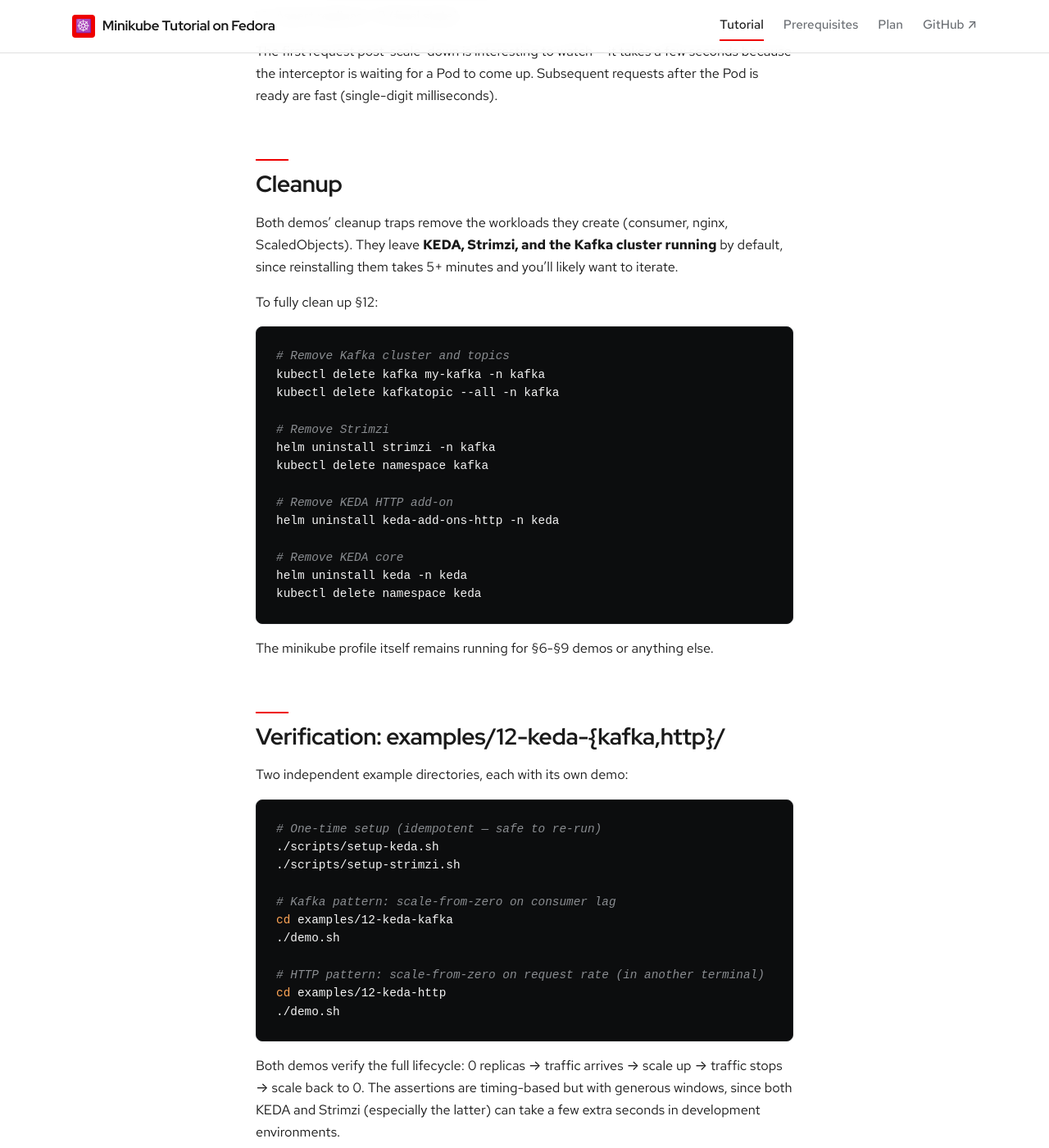
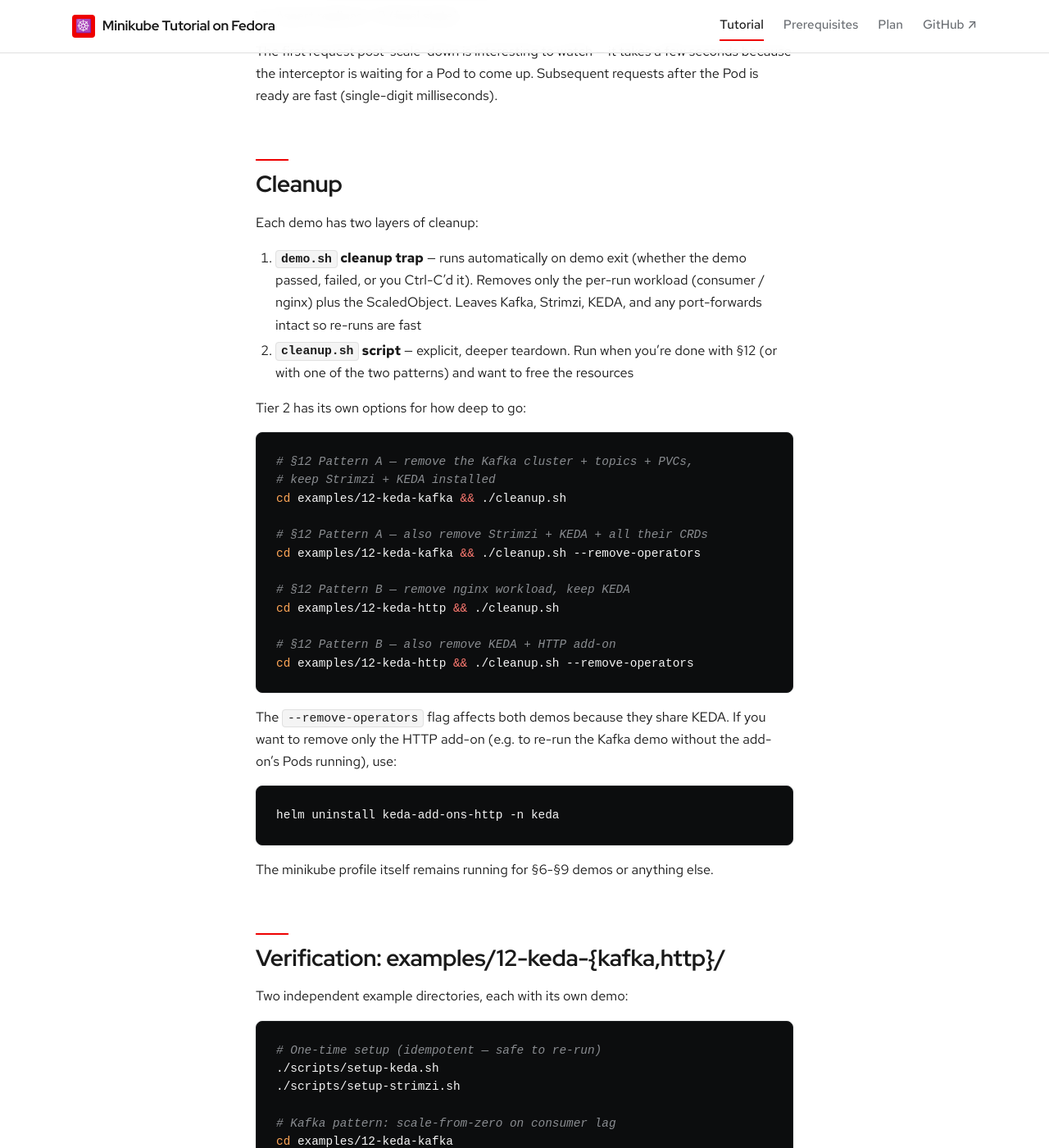
Before and after one commit to patterncatalyst/minikube-on-fedora, a Jekyll site: the page built from _docs/12-keda.md, in a window 1280 px wide and 1400 px high, scrolled down 14305 px. Shown: the whole window at 82% size. Built offline with Jekyll 4.4.1, drawn with Linux system fonts in a browser that asks for light colours; some web fonts are replaced.

Commit message:
fix(§12-http): tighten assertions; add cleanup.sh for §11+§12

````diff
--- a/_docs/12-keda.md
+++ b/_docs/12-keda.md
@@ -644,28 +644,40 @@
 
 ## Cleanup
 
-Both demos' cleanup traps remove the workloads they create
-(consumer, nginx, ScaledObjects). They leave **KEDA, Strimzi,
-and the Kafka cluster running** by default, since reinstalling
-them takes 5+ minutes and you'll likely want to iterate.
+Each demo has two layers of cleanup:
 
-To fully clean up §12:
+1. **`demo.sh` cleanup trap** — runs automatically on demo exit
+   (whether the demo passed, failed, or you Ctrl-C'd it). Removes
+   only the per-run workload (consumer / nginx) plus the
+   ScaledObject. Leaves Kafka, Strimzi, KEDA, and any port-forwards
+   intact so re-runs are fast
+2. **`cleanup.sh` script** — explicit, deeper teardown. Run when
+   you're done with §12 (or with one of the two patterns) and want
+   to free the resources
+
+Tier 2 has its own options for how deep to go:
 
 ```bash
-# Remove Kafka cluster and topics
-kubectl delete kafka my-kafka -n kafka
-kubectl delete kafkatopic --all -n kafka
+# §12 Pattern A — remove the Kafka cluster + topics + PVCs,
+# keep Strimzi + KEDA installed
+cd examples/12-keda-kafka && ./cleanup.sh
 
-# Remove Strimzi
-helm uninstall strimzi -n kafka
-kubectl delete namespace kafka
+# §12 Pattern A — also remove Strimzi + KEDA + all their CRDs
+cd examples/12-keda-kafka && ./cleanup.sh --remove-operators
 
-# Remove KEDA HTTP add-on
+# §12 Pattern B — remove nginx workload, keep KEDA
+cd examples/12-keda-http && ./cleanup.sh
+
+# §12 Pattern B — also remove KEDA + HTTP add-on
+cd examples/12-keda-http && ./cleanup.sh --remove-operators
+```
+
+The `--remove-operators` flag affects both demos because they
+share KEDA. If you want to remove only the HTTP add-on (e.g. to
+re-run the Kafka demo without the add-on's Pods running), use:
+
+```bash
 helm uninstall keda-add-ons-http -n keda
-
-# Remove KEDA core
-helm uninstall keda -n keda
-kubectl delete namespace keda
 ```
 
 The minikube profile itself remains running for §6-§9 demos or
````
Also changed, not shown: _plans/reconciliation-plan.md (+92 -9 lines), examples/12-keda-http/README.md (+16 -3 lines), examples/12-keda-kafka/README.md (+13 -9 lines), 4 other files.
